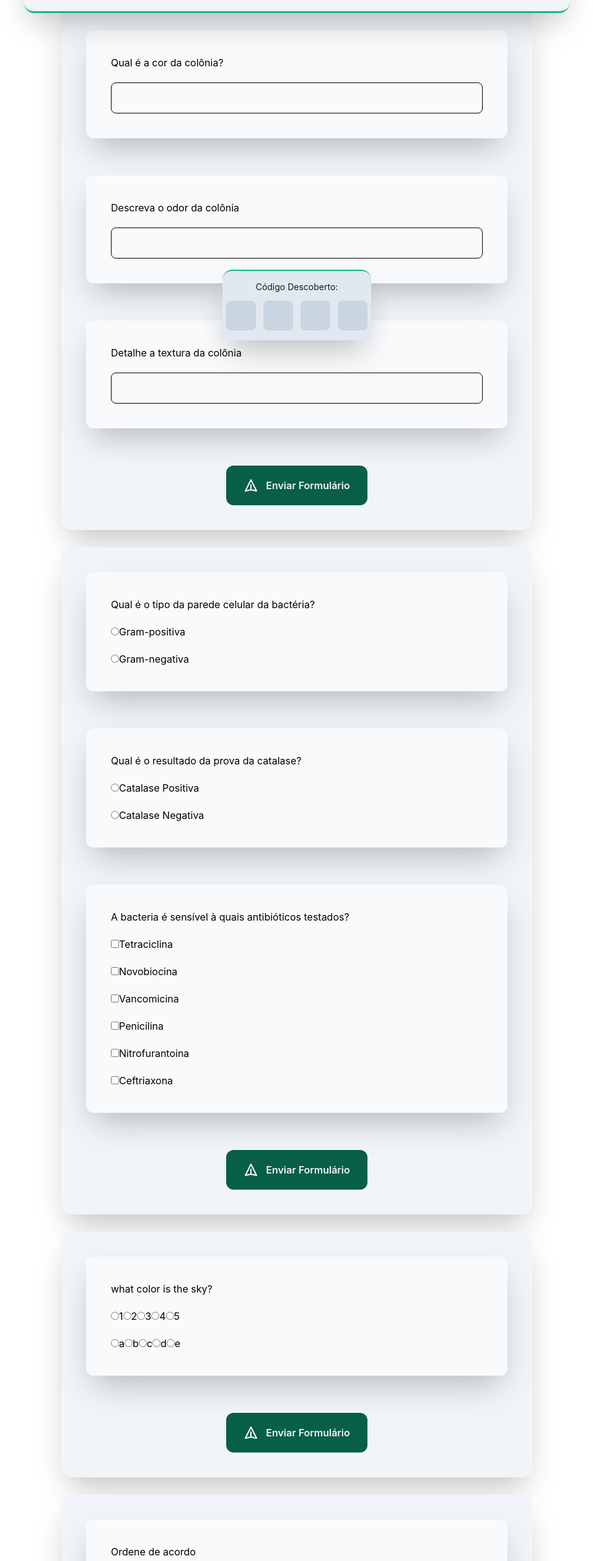
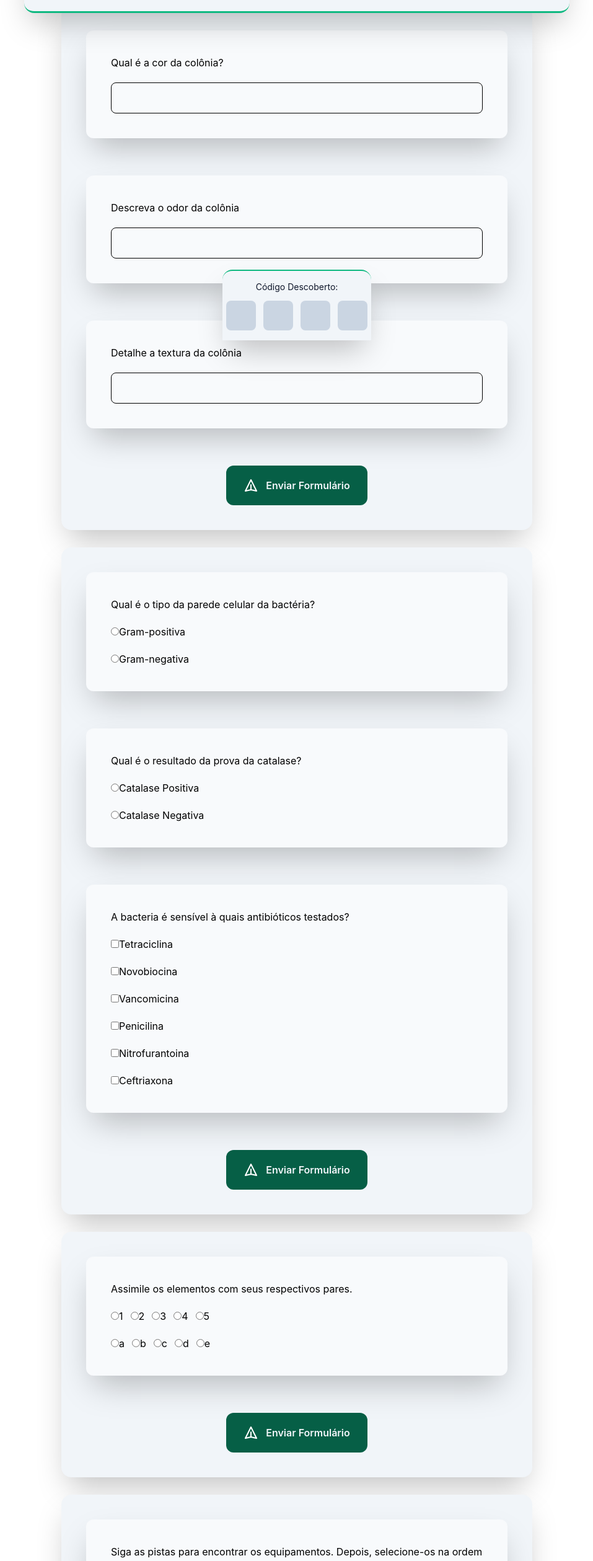
Before and after one commit to marcellolee03/lab-enigma-v2, a React (Vite) app: page / in a window 1280 px wide. Shown: the part 251-2769 px from the top of the page at 62% size, without its empty margins (161-1118 px from the left). Built offline with nearby package versions, Linux system fonts and the light colour scheme.

Commit message:
fix: fixed some puzzles' questions

```diff
--- a/src/components/bottombar/Bottombar.tsx
+++ b/src/components/bottombar/Bottombar.tsx
@@ -3,7 +3,7 @@ import RevealedCodeContainer from "./pieces/RevealedCodeContainer";
 export default function Bottombar() {
 
   return (
-    <div className="fixed bottom-0 border-t-2 border-(--main-green) justify-center inset-x-0 z-50 mx-130 flex items-center rounded-t-2xl shadow-2xl bg-slate-200 px-10 py-4 gap-5">
+    <div className="fixed bottom-0 border-t-2 border-(--main-green) justify-center inset-x-0 z-50 mx-130 flex items-center rounded-t-2xl shadow-2xl bg-slate-100 px-10 py-4 gap-5">
       <RevealedCodeContainer />
     </div>
   )
--- a/src/components/form/puzzleContainers/individual/MatchingContainer.tsx
+++ b/src/components/form/puzzleContainers/individual/MatchingContainer.tsx
@@ -16,7 +16,7 @@ export default function MatchingContainer({ puzzle, baseClasses, prevValidatedFi
     return (
       <div className={baseClasses}>
           <p>{puzzle.question}</p>
-          <div className="flex">
+          <div className="flex gap-3">
             {puzzle.firstRowOptions.map((option) => (
               <label key={option.id}>
                 <input
@@ -30,7 +30,7 @@ export default function MatchingContainer({ puzzle, baseClasses, prevValidatedFi
             ))}
           </div>
 
-          <div className="flex">
+          <div className="flex gap-3">
             {puzzle.secondRowOptions.map((option) => (
               <label key={option.id}>
                 <input
--- a/src/components/form/puzzleContainers/individual/OrdenationContainer.tsx
+++ b/src/components/form/puzzleContainers/individual/OrdenationContainer.tsx
@@ -25,6 +25,8 @@ export default function OrdenationContainer({puzzle, baseClasses, onResetRef}: O
     return (
       <div className={baseClasses}>
         <p>{puzzle.question}</p>
+        <p>{puzzle.hint}</p>
+        <div className="flex gap-3">
           {puzzle.options.map((option) => (
             <label key={option.id}>
               <input
@@ -35,6 +37,7 @@ export default function OrdenationContainer({puzzle, baseClasses, onResetRef}: O
               {option.value}
             </label>
           ))}
+        </div>
           <input
             type="hidden"
             name={puzzle.id.toString()}
--- a/src/data/data.ts
+++ b/src/data/data.ts
@@ -62,7 +62,7 @@ export const thirdForm: Puzzle[] = ([
   {
     id: 7,
     answerType: AnswerTypes.matching,
-    question: "what color is the sky?",
+    question: "Assimile os elementos com seus respectivos pares.",
     firstRowOptions: [
       {id: 1, value: "1"},
       {id: 2, value: "2"},
@@ -87,7 +87,8 @@ export const fourthForm: Puzzle[] = (
     {
       id: 8,
       answerType: AnswerTypes.ordenation,
-      question: "Ordene de acordo",
+      question: "Siga as pistas para encontrar os equipamentos. Depois, selecione-os na ordem em que foram descobertos.",
+      hint: 'Primeira pista: "Nos olhos do microbiologista"',
       options: [
         { id: 1, value: "Meio de cultura"},
         { id: 2, value: "Microscópio"},
--- a/src/models/Puzzle.ts
+++ b/src/models/Puzzle.ts
@@ -11,6 +11,7 @@ export type AnswerTypes = typeof AnswerTypes[keyof typeof AnswerTypes];
 type PuzzleBase = {
   id: number,
   question: string,
+  hint?: string
 }
 
 type OpenPuzzle = PuzzleBase & {
```
